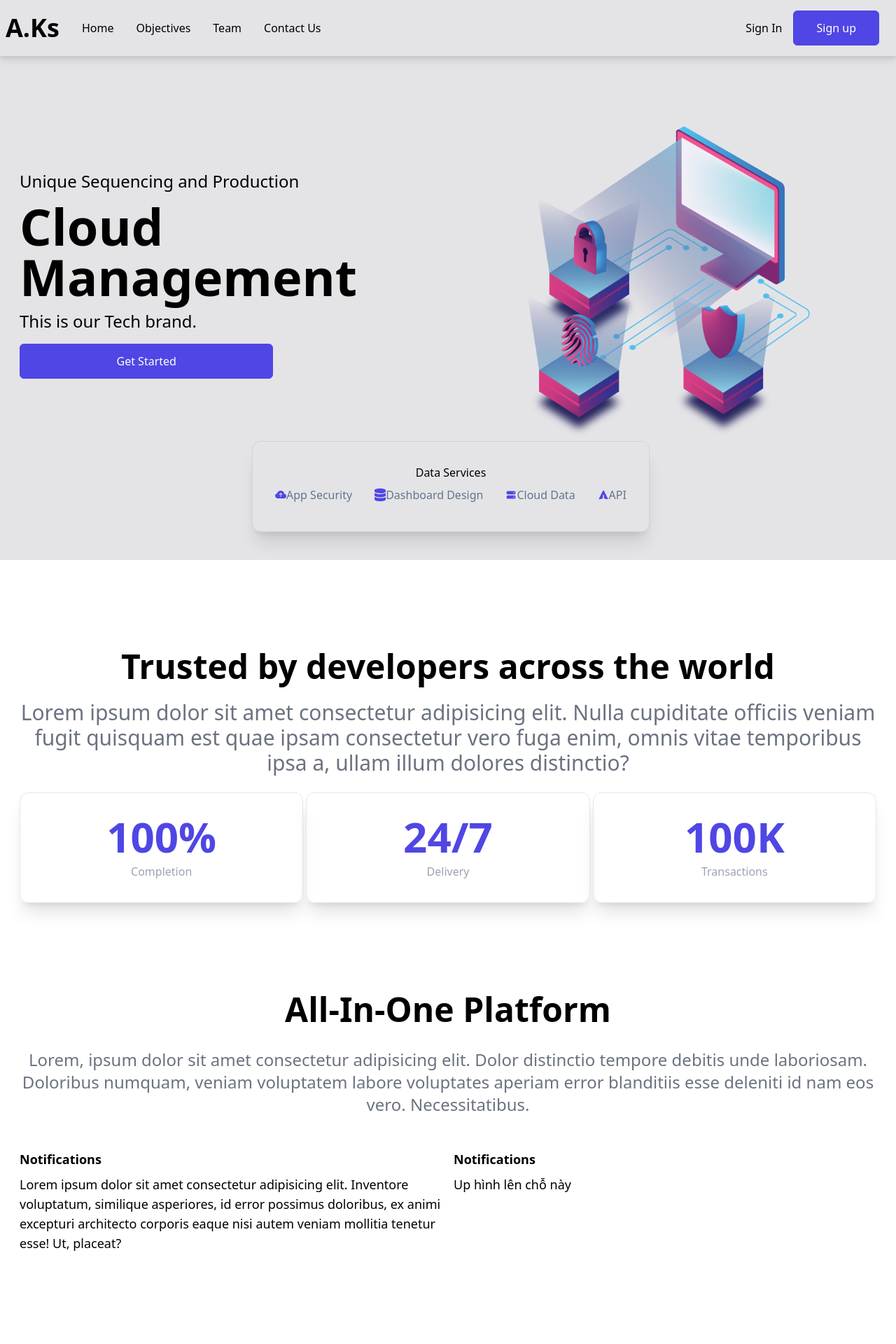
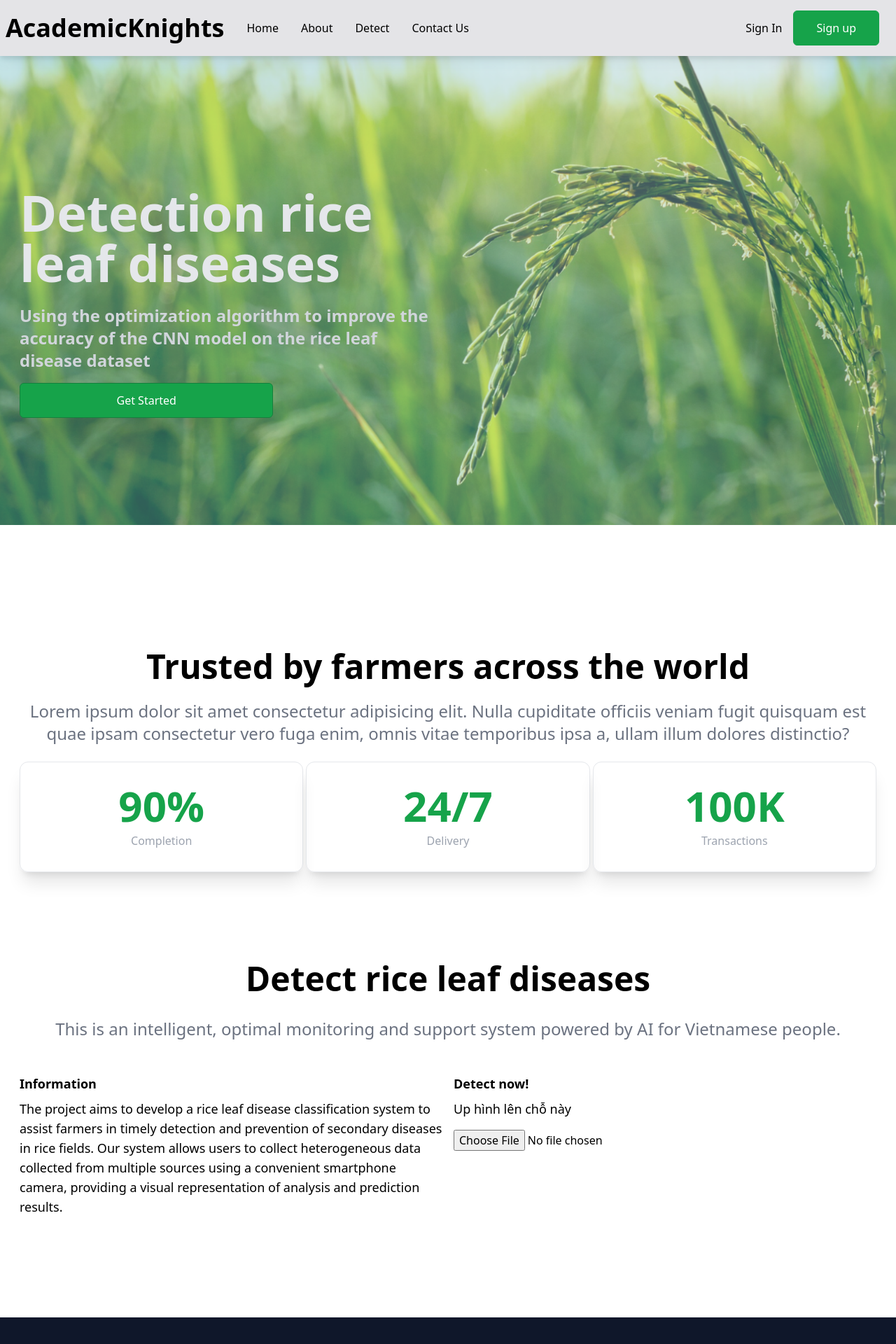
Before and after one commit to nqanh312/detect-riceleafdieases, a React (Create React App) app: page / in a window 1280 px wide. Shown: the top 1920 px of the page at 70% size. Built offline with nearby package versions, Linux system fonts and the light colour scheme.

Commit message:
fix UI AcademicKnights

```diff
--- a/src/App.js
+++ b/src/App.js
@@ -1,7 +1,7 @@
 import Navbar from './components/Navbar'
 import Hero from './components/Hero'
 import About from './components/About'
-import AllInOne from './components/AllInOne'
+import Detect from './components/Detect'
 import Footer from './components/Footer'
 
 function App() {
@@ -10,7 +10,7 @@ function App() {
       <Navbar/>
       <Hero />
       <About />
-      <AllInOne />
+      <Detect />
       <Footer />
     </>
   );
--- a/src/components/About.jsx
+++ b/src/components/About.jsx
@@ -5,21 +5,21 @@ const About = () => {
         <div name='about' className='w-full my-32'>
             <div className='max-w-[1240px] mx-auto'>
                 <div className='text-center'>
-                    <h2 className='text-5xl font-bold'>Trusted by developers across the world</h2>
-                    <p className='text-3xl py-6 text-gray-500'>Lorem ipsum dolor sit amet consectetur adipisicing elit. Nulla cupiditate officiis veniam fugit quisquam est quae ipsam consectetur vero fuga enim, omnis vitae temporibus ipsa a, ullam illum dolores distinctio?</p>
+                    <h2 className='text-5xl font-bold'>Trusted by farmers across the world</h2>
+                    <p className='text-2xl py-6 text-gray-500'>Lorem ipsum dolor sit amet consectetur adipisicing elit. Nulla cupiditate officiis veniam fugit quisquam est quae ipsam consectetur vero fuga enim, omnis vitae temporibus ipsa a, ullam illum dolores distinctio?</p>
                 </div>
 
                 <div className='grid md:grid-cols-3 gap-1 px-2 text-center'>
                     <div className='border py-8 rounded-xl shadow-xl'>
-                        <p className='text-6xl font-bold text-indigo-600'>100%</p>
+                        <p className='text-6xl font-bold text-green-600'>90%</p>
                         <p className='text-gray-400 mt-2'>Completion</p>
                     </div>
                     <div className='border py-8 rounded-xl shadow-xl'>
-                        <p className='text-6xl font-bold text-indigo-600'>24/7</p>
+                        <p className='text-6xl font-bold text-green-600'>24/7</p>
                         <p className='text-gray-400 mt-2'>Delivery</p>
                     </div>
                     <div className='border py-8 rounded-xl shadow-xl'>
-                        <p className='text-6xl font-bold text-indigo-600'>100K</p>
+                        <p className='text-6xl font-bold text-green-600'>100K</p>
                         <p className='text-gray-400 mt-2'>Transactions</p>
                     </div>
                 </div>
--- a/src/components/AllInOne.jsx
+++ /dev/null
@@ -1,48 +0,0 @@
-import React from 'react'
-
-
-const AllInOne = () => {
-    return (
-        <div name='allInOne' className='w-full my-32'>
-            <div className='max-w-[1240px] mx-auto px-2'>
-                <h2 className='text-5xl font-bold text-center'>All-In-One Platform</h2>
-                <p className='text-2xl py-8 text-gray-500 text-center'>
-                    Lorem, ipsum dolor sit amet consectetur adipisicing elit. Dolor
-                    distinctio tempore debitis unde laboriosam. Doloribus numquam,
-                     veniam voluptatem labore voluptates aperiam error blanditiis esse deleniti id nam eos vero. Necessitatibus.
-                </p>
-
-                <div className='grid sm:grid-cols-2 lg-grid-cols-4 gap-4 pt-4'>
-
-                    <div className='flex'>
-
-
-
-                        <div>
-                            <h3 className='font-bold text-lg'>Notifications</h3>
-                            <p className='text-lg pt-2 pb-4'>
-                                Lorem ipsum dolor sit amet consectetur adipisicing elit.
-                                Inventore voluptatum, similique asperiores, id error possimus
-                                doloribus, ex animi excepturi architecto corporis eaque nisi autem veniam mollitia tenetur esse! Ut, placeat?
-                            </p>
-                        </div>
-                    </div>
-                    <div className='flex'>
-
-
-
-                        <div>
-                            <h3 className='font-bold text-lg'>Notifications</h3>
-                            <p className='text-lg pt-2 pb-4'>
-                                Up hình lên chỗ này
-                            </p>
-                        </div>
-                    </div>
-
-                </div>
-            </div>
-        </div>
-    )
-}
-
-export default AllInOne
--- /dev/null
+++ b/src/components/Detect.jsx
@@ -0,0 +1,68 @@
+import React from 'react'
+import { useState } from "react";
+
+
+const Detect = () => {
+    const [img, setImg] = useState()
+
+    const handlePreviewImg = (e) => {
+        const file = e.target.files[0]
+
+        file.preview = URL.createObjectURL(file)
+
+        setImg(file)
+    }
+
+    return (
+        <div name='allInOne' className='w-full my-32'>
+            <div className='max-w-[1240px] mx-auto px-2'>
+                <h2 className='text-5xl font-bold text-center'>Detect rice leaf diseases</h2>
+                <p className='text-2xl py-8 text-gray-500 text-center'>
+                This is an intelligent, optimal monitoring and support system powered by AI for Vietnamese people.
+                </p>
+
+                <div className='grid sm:grid-cols-2 lg-grid-cols-4 gap-4 pt-4'>
+
+                    <div className='flex'>
+
+
+
+                        <div>
+                            <h3 className='font-bold text-lg'>Information</h3>
+                            <p className='text-lg pt-2 pb-4'>
+                            The project aims to develop a rice leaf disease classification system to assist farmers
+                            in timely detection and prevention of secondary diseases in rice fields. Our system allows
+                            users to collect heterogeneous data collected from multiple sources using a convenient smartphone
+                            camera, providing a visual representation of analysis and prediction results.
+                            </p>
+                        </div>
+                    </div>
+                    <div className='flex'>
+
+
+
+                        <div>
+                            <h3 className='font-bold text-lg'>Detect now!</h3>
+                            <p className='text-lg pt-2 pb-4'>
+                                Up hình lên chỗ này
+                            </p>
+                            <div>
+                                <input
+                                    type="file"
+                                    onChange={handlePreviewImg}
+                                />
+
+                                {img && (
+                                    <img src={img.preview} alt="" width="400px"/>
+                                )}
+                            </div>
+                        </div>
+                    </div>
+
+                </div>
+            </div>
+        </div>
+    )
+}
+
+export default Detect
--- a/src/components/Footer.jsx
+++ b/src/components/Footer.jsx
@@ -61,7 +61,7 @@ const Footer = () => {
             </div>
 
             <div className='flex flex-col max-w-[1240px] px-2 py-4 mx-auto justify-between sm:flex-row text-center text-gray-500'>
-                <p className='py-4'>2022 Workflows, LLC. All rights reserved</p>
+                <p className='py-4'>Copyright © 2022 Academic Knights. All rights reserved</p>
             <div className='flex justify-between sm:w-[300px] pt-4 text-2xl'>
                 <FaFacebook />
                 <FaInstagram />
--- a/src/components/Hero.jsx
+++ b/src/components/Hero.jsx
@@ -7,31 +7,19 @@ import {
 
 import { FaDatabase } from 'react-icons/fa'
 import { BsFillCloudArrowUpFill } from 'react-icons/bs'
-import bgImg from '../assests/cyber-bg.png'
+import banner from '../assests/banner_rf.png'
 
 const Hero = () => {
     return (
-        <div name='home' className='w-full h-screen bg-zinc-200 flex flex-col justify-between'>
-            <div className='grid md:grid-cols-2 max-w-[1240px] m-auto'>
+        <div name='home' className='w-full h-screen flex flex-col justify-between'>
+            <div className='z-0 w-full pt-20 h-[750px] absolute'>
+                <img className='w-full h-full object-cover' src={banner} alt="/" />
+            </div>
+            <div className='z-10 grid md:grid-cols-2 max-w-[1240px] m-auto'>
                 <div className='flex flex-col justify-center md:items-start w-full px-2 py-8'>
-                    <p className='text-2xl'>Unique Sequencing and Production</p>
-                    <h1 className='py-3 text-5xl md:text-7xl font-bold'>Cloud Management</h1>
-                    <p className='text-2xl'>This is our Tech brand.</p>
-                    <button className='py-3 px-6 sm:w-[60%] my-4'>Get Started</button>
-                </div>
-                <div>
-                    <img className='w-full' src={bgImg} alt="/" />
-                </div>
-                <div className='absolute flex flex-col py-8 md"min-w-[760px] bottom-[5%]
-                mx-1 md:left-1/2 transform md:-translate-x-1/2 bg-zinc-200
-                border border-slate-300 rounded-xl text-center shadow-xl'>
-                    <p>Data Services</p>
-                    <div className='flex justify-between flex-wrap px-4'>
-                        <p className='flex px-4 py-2 text-slate-500'><BsFillCloudArrowUpFill className='h-6 text-indigo-600'/> App Security</p>
-                        <p className='flex px-4 py-2 text-slate-500'><FaDatabase className='h-6 text-indigo-600'/> Dashboard Design</p>
-                        <p className='flex px-4 py-2 text-slate-500'><HiServer className='h-6 text-indigo-600'/> Cloud Data</p>
-                        <p className='flex px-4 py-2 text-slate-500'><HiPaperAirplane className='h-6 text-indigo-600'/> API</p>
-                    </div>
+                    <h1 className='pb-6 pt-20 text-5xl md:text-7xl font-bold text-gray-200'>Detection rice leaf diseases</h1>
+                    <p className='text-2xl text-gray-300 font-semibold'>Using the optimization algorithm to improve the accuracy of the CNN model on the rice leaf disease dataset</p>
+                    <button className='py-3 px-6 sm:w-[60%] my-4 drop-shadow-2xl border-green-700'>Get Started</button>
                 </div>
             </div>
 
--- a/src/components/Navbar.jsx
+++ b/src/components/Navbar.jsx
@@ -12,14 +12,14 @@ const Navbar = () => {
 
 
     return (
-        <div className='w-screen h-[80px] z-10 bg-zinc-200 fixed drop-shadow-lg'>
+        <div className='z-20 w-screen h-[80px] bg-zinc-200 fixed drop-shadow-lg'>
             <div className='px-2 flex justify-between items-center w-full h-full'>
                 <div className='flex items-center'>
-                    <h1 className='text-3xl font-bold mr-4 sm:text-4xl'>A.Ks</h1>
+                    <h1 className='text-3xl font-bold mr-4 sm:text-4xl'>AcademicKnights</h1>
                     <ul className='hidden md:flex'>
                         <li><Link to="home" smooth={true} duration={500}>Home</Link></li>
-                        <li><Link to="about" smooth={true} offset={-200} duration={500}>Objectives</Link></li>
-                        <li><Link to="allInOne" smooth={true} offset={-200} duration={500}>Team</Link></li>
+                        <li><Link to="about" smooth={true} offset={-200} duration={500}>About</Link></li>
+                        <li><Link to="allInOne" smooth={true} offset={-200} duration={500}>Detect</Link></li>
                         <li><Link to="footer" smooth={true} offset={-100} duration={500}>Contact Us</Link></li>
                     </ul>
                 </div>
@@ -35,8 +35,8 @@ const Navbar = () => {
 
             <ul className={!nav ? 'hidden' : 'absolute bg-zinc-200 w-full px-8'}>
                 <li className='border-b-2 border-zinc-300 w-full'><Link onClick={handleClose} to="home" smooth={true} duration={500}>Home</Link></li>
-                <li className='border-b-2 border-zinc-300 w-full'><Link onClick={handleClose} to="about" smooth={true} offset={-200} duration={500}>Objectives</Link></li>
-                <li className='border-b-2 border-zinc-300 w-full'><Link onClick={handleClose} to="allInOne" smooth={true} offset={-200} duration={500}>Team</Link></li>
+                <li className='border-b-2 border-zinc-300 w-full'><Link onClick={handleClose} to="about" smooth={true} offset={-200} duration={500}>About</Link></li>
+                <li className='border-b-2 border-zinc-300 w-full'><Link onClick={handleClose} to="allInOne" smooth={true} offset={-200} duration={500}>Detect now</Link></li>
                 <li className='border-b-2 border-zinc-300 w-full'><Link onClick={handleClose} to="footer" smooth={true} offset={-100} duration={500}>Contact Us</Link></li>
                 <div className='flex flex-col my-4'>
                     <button className='bg-transparent text-indigo-600 px-8 py-3 mb-4'>Sign In</button>
--- a/src/index.css
+++ b/src/index.css
@@ -8,7 +8,7 @@
     }
 
     button {
-        @apply text-white border bg-indigo-600 border-indigo-600
-        hover:bg-transparent hover:text-indigo-600 rounded-md
+        @apply text-white border bg-green-600 border-green-600
+        hover:bg-transparent hover:text-green-600 rounded-md
     }
 }
```
Also changed, not shown: src/assests/banner_rf.png (added).
